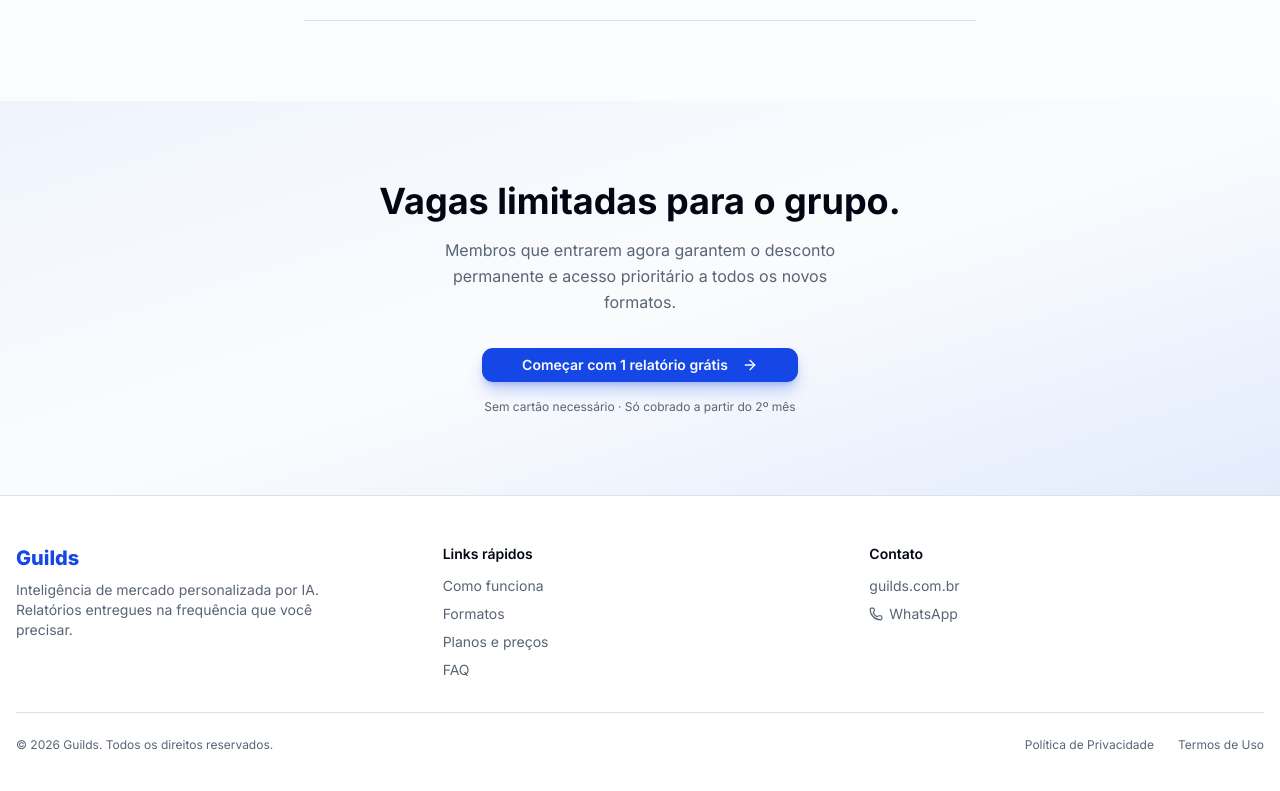
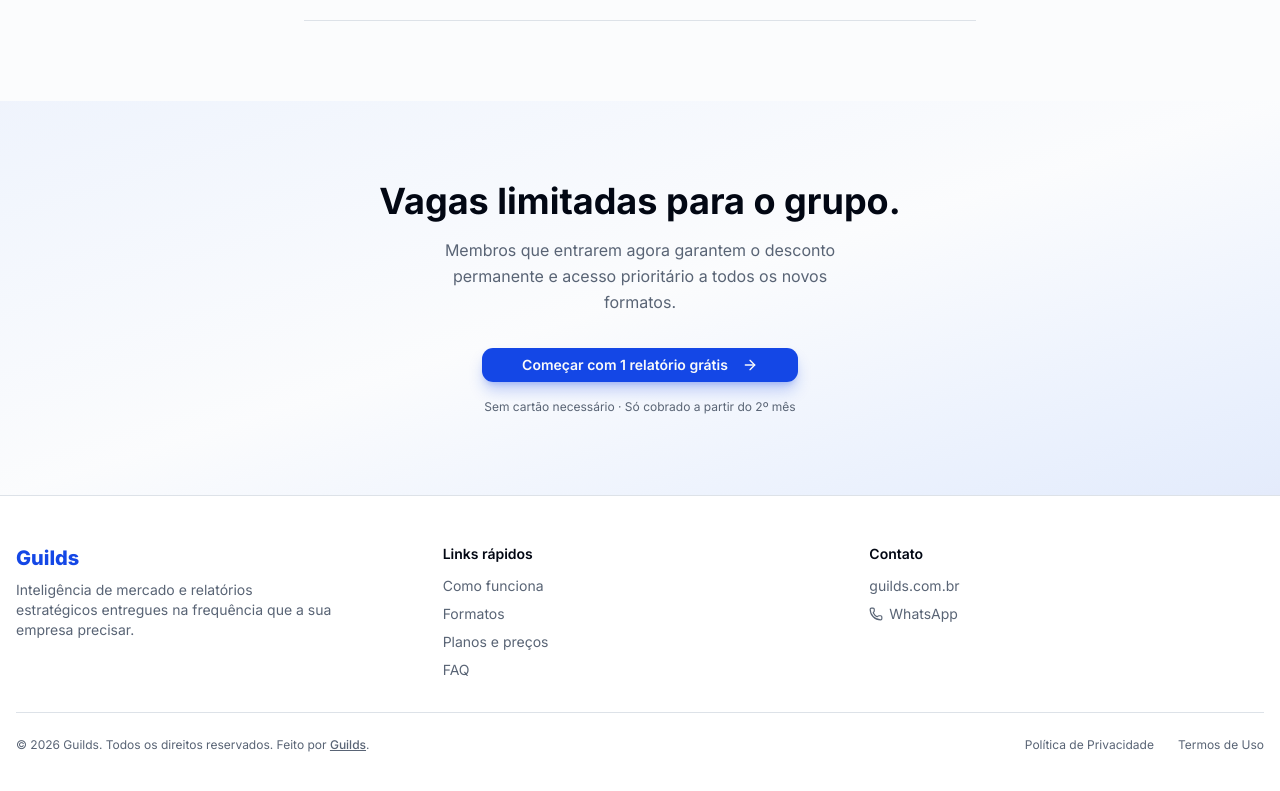
Before and after one commit to Gustavogm9/guilds-intelligence, a Next.js app in the folder web/: page / in a window 1280 px wide. Shown: the part 5219-6010 px from the top of the page. Built offline with nearby package versions, Linux system fonts and the light colour scheme.

Commit message:
fix(landing): apply final footer and whatsapp button copy and link adjustments

```diff
--- a/web/src/app/page.tsx
+++ b/web/src/app/page.tsx
@@ -924,8 +924,8 @@ export default function LandingPage() {
                 <span className="text-primary">Guilds</span>
               </span>
               <p className="text-sm text-muted-foreground mt-2 max-w-xs">
-                Inteligência de mercado personalizada por IA.
-                Relatórios entregues na frequência que você precisar.
+                Inteligência de mercado e relatórios estratégicos entregues
+                na frequência que a sua empresa precisar.
               </p>
             </div>
             <div>
@@ -950,7 +950,10 @@ export default function LandingPage() {
           </div>
           <div className="border-t border-border pt-6 flex flex-col md:flex-row items-center justify-between gap-4">
             <p className="text-xs text-muted-foreground">
-              © 2026 Guilds. Todos os direitos reservados.
+              © 2026 Guilds. Todos os direitos reservados. Feito por{" "}
+              <a href="https://guilds.com.br" target="_blank" rel="noopener noreferrer" className="underline font-medium hover:text-foreground">
+                Guilds
+              </a>.
             </p>
             <div className="flex gap-6 text-xs text-muted-foreground">
               <a href="#" className="hover:text-foreground transition-colors">Política de Privacidade</a>
@@ -962,7 +965,7 @@ export default function LandingPage() {
 
       {/* ─── WhatsApp Float Button ─── */}
       <a
-        href="https://wa.me/5511999999999?text=Oi%20Gustavo!%20Vi%20o%20Intelligence%20Engine%20e%20quero%20saber%20mais."
+        href="https://wa.me/5517997520867?text=Oi%20Gustavo!%20Vi%20o%20Intelligence%20Engine%20e%20quero%20saber%20mais."
         target="_blank"
         rel="noopener noreferrer"
         className="fixed bottom-6 right-6 z-50 bg-[#25D366] hover:bg-[#20BD5A] text-white rounded-full p-4 shadow-xl hover:shadow-2xl transition-all hover:scale-110"
```
